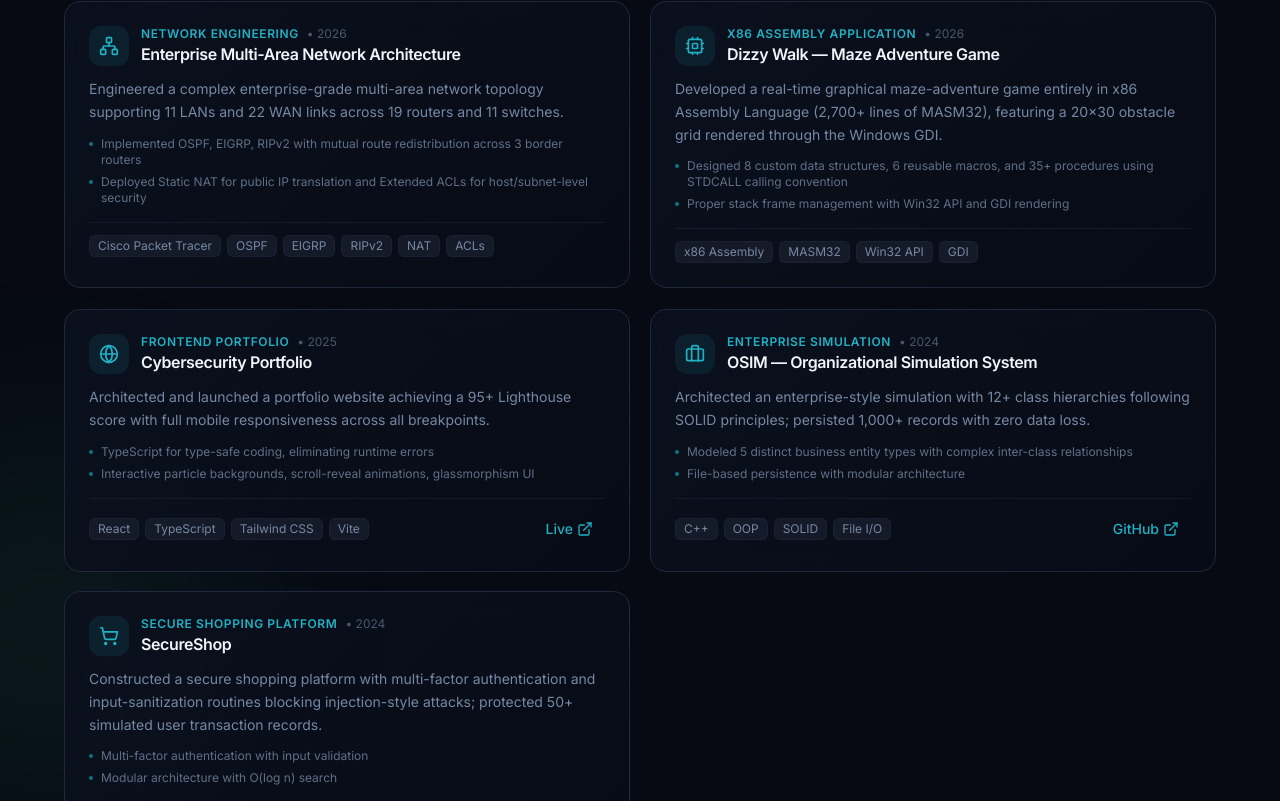
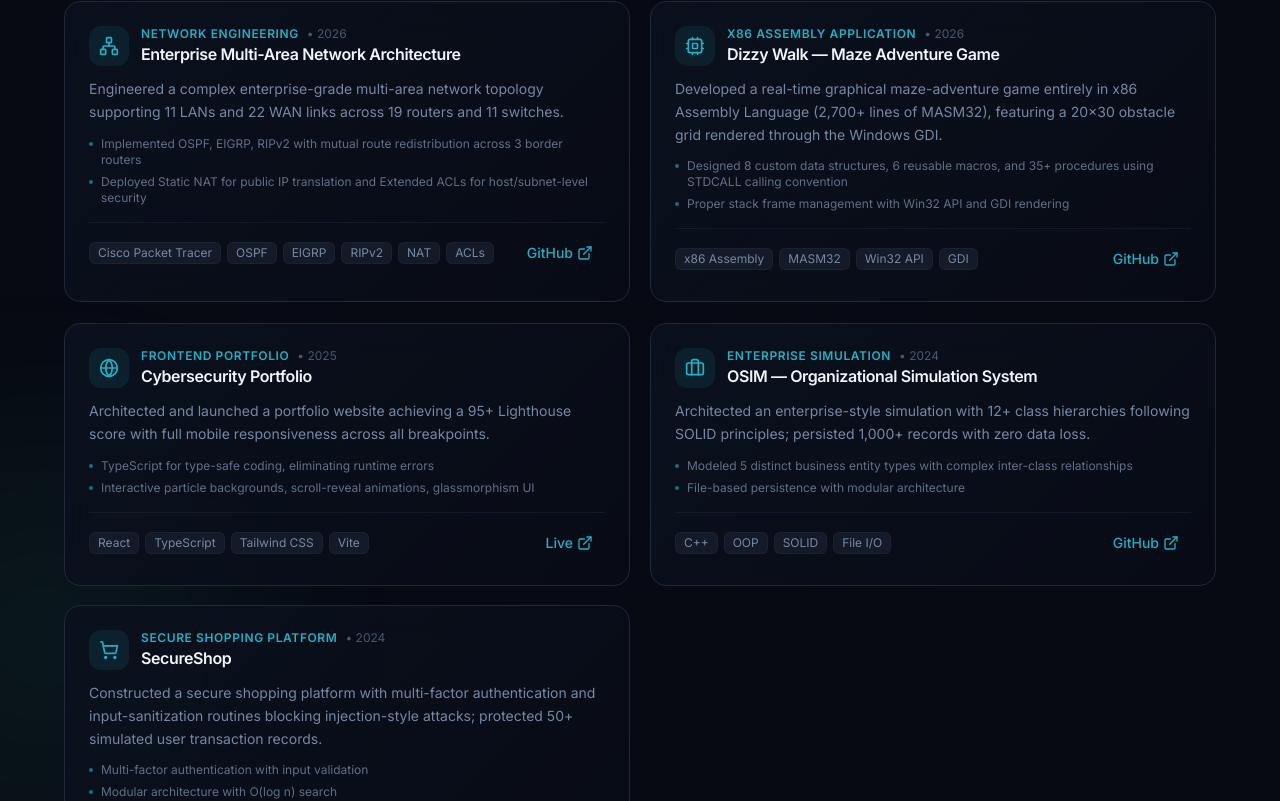
Before and after one commit to UsmanPrime/Portfolio, a React (Vite) app: page / in a window 1280 px wide. Shown: the part 4481-5282 px from the top of the page. Built offline with nearby package versions, Linux system fonts and the light colour scheme; the HTML template or start-up script is replaced by a standard one.

Commit message:
chore: add GitHub links for Network Design and Dizzy Walk projects

```diff
--- a/src/components/Projects.tsx
+++ b/src/components/Projects.tsx
@@ -57,6 +57,7 @@ const projects: Project[] = [
     ],
     tools: ["Cisco Packet Tracer", "OSPF", "EIGRP", "RIPv2", "NAT", "ACLs"],
     year: "2026",
+    githubUrl: "https://github.com/UsmanPrime/Multi-Area-Network-Design-Implementation",
   },
   {
     icon: Cpu,
@@ -70,6 +71,7 @@ const projects: Project[] = [
     ],
     tools: ["x86 Assembly", "MASM32", "Win32 API", "GDI"],
     year: "2026",
+    githubUrl: "https://github.com/UsmanPrime/Dizzy-Walk",
   },
   {
     icon: Globe,
```
